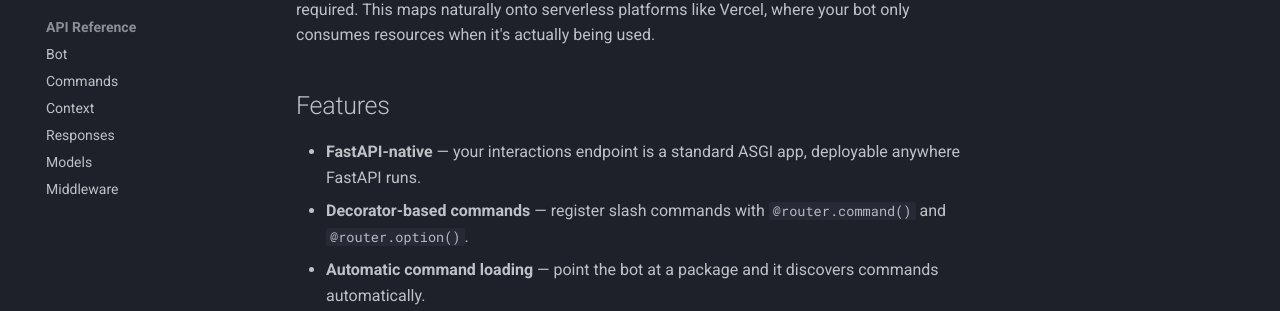
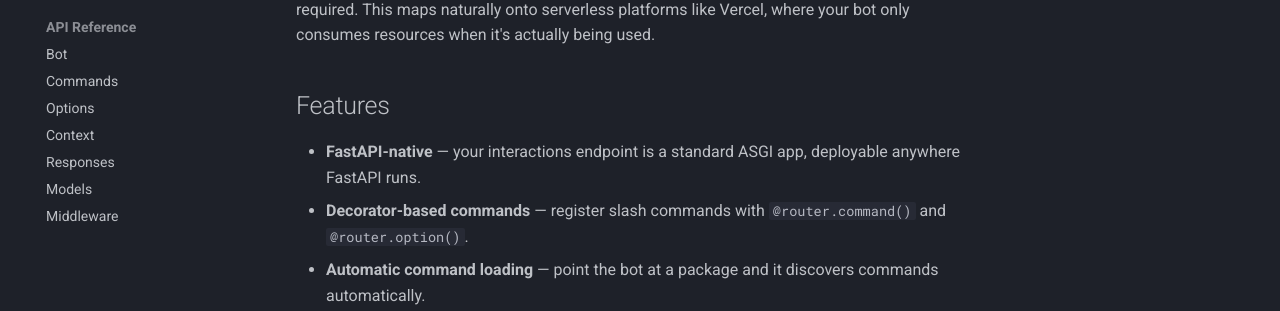
Before and after one commit to neoarchive/fastapi-interactions, an MkDocs documentation site: the page built from docs/index.md, in a window 1280 px wide. Shown: the part 469-780 px from the top of the page. Built offline with MkDocs 1.6.1 and Material for MkDocs 9.7.7, drawn with Linux system fonts in a browser that asks for light colours; comment, search, counter and statistics services are not loaded.

Commit message:
update mkdocs

```diff
--- a/mkdocs.yml
+++ b/mkdocs.yml
@@ -51,6 +51,7 @@ nav:
   - API Reference:
     - Bot: api/bot.md
     - Commands: api/commands.md
+    - Options: api/options.md
     - Context: api/context.md
     - Responses: api/responses.md
     - Models: api/models.md
```
